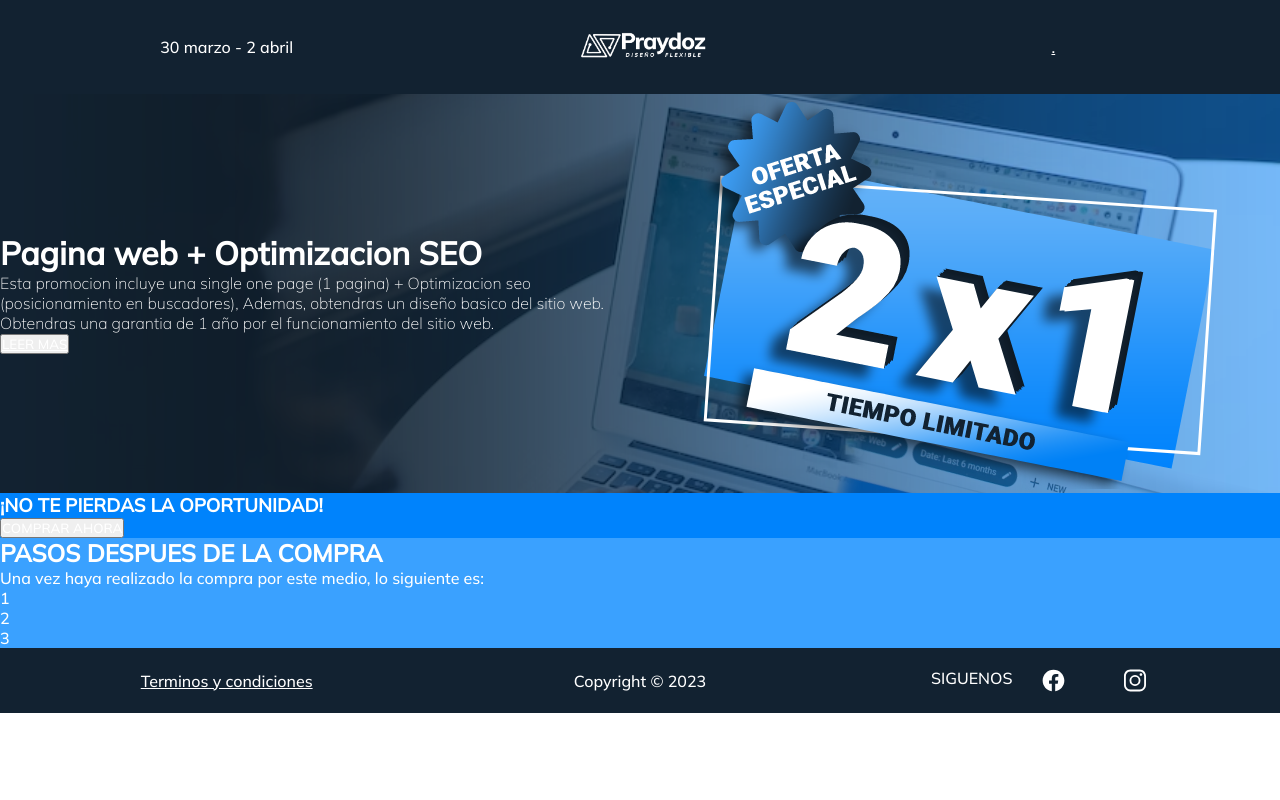
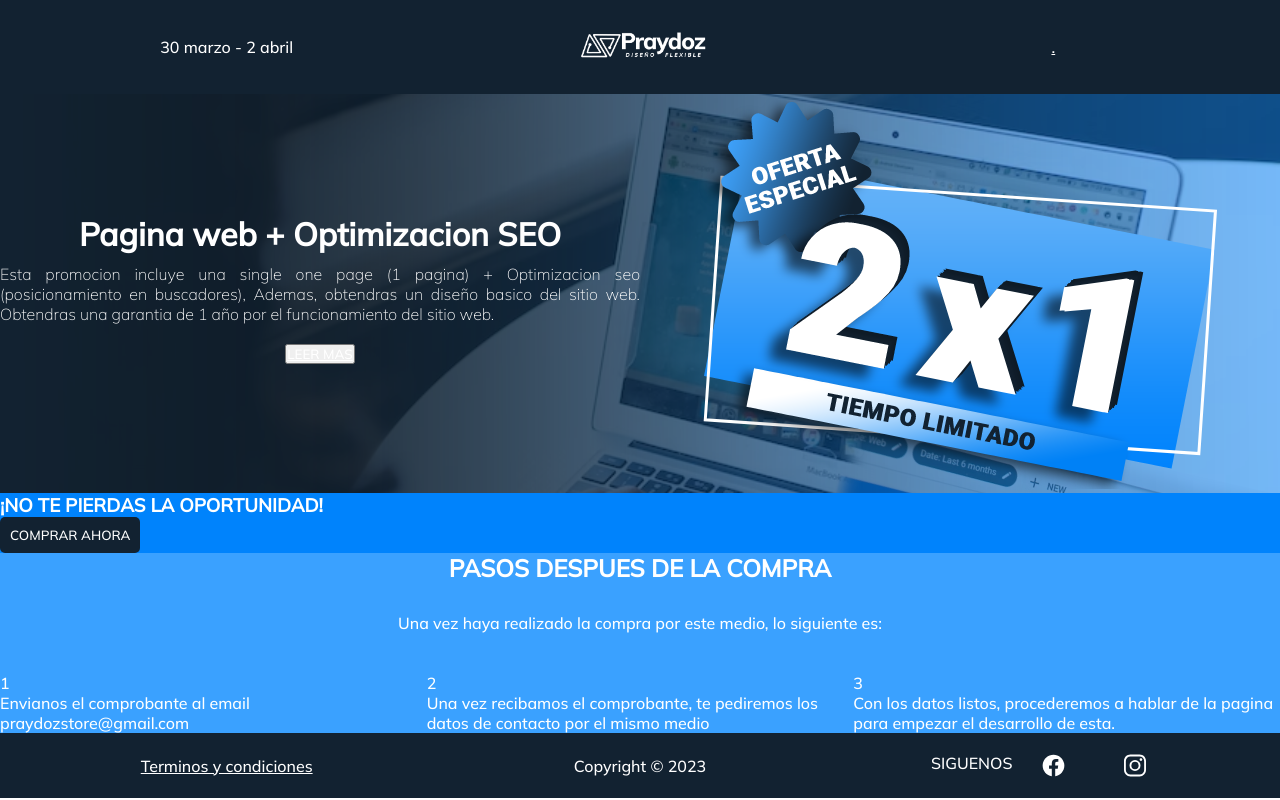
Before and after one commit to Praydoz/promocion, a plain HTML site: page index.html in a window 1280 px wide. Drawn offline with Linux system fonts and the light colour scheme; a script that the page names is missing.

Commit message:
Add files

```diff
--- a/index.html
+++ b/index.html
@@ -29,7 +29,7 @@
 	<main class="principal">
 		<div class="principal__descripcion">
 			<h1>Pagina web + Optimizacion SEO</h1>
-			<p style="font-weight: lighter;">Esta promocion incluye una single one page (1 pagina) + Optimizacion seo (posicionamiento en buscadores), Ademas, obtendras un diseño basico del sitio web. Obtendras una garantia de 1 año por el funcionamiento del sitio web.</p>
+			<p style="font-weight: lighter; text-align: justify;">Esta promocion incluye una single one page (1 pagina) + Optimizacion seo (posicionamiento en buscadores), Ademas, obtendras un diseño basico del sitio web. Obtendras una garantia de 1 año por el funcionamiento del sitio web.</p>
 			<button> <a href="#">LEER MAS</a></button>
 		</div>
 		<div>
@@ -38,20 +38,28 @@
 	</main>
 
 	<section class="contador" style="background-color: #0083fc;">
-		<div>
+		<div class="contador__caja">
 			<h3>¡NO TE PIERDAS LA OPORTUNIDAD! </h3>
-
-			<button>COMPRAR AHORA</button>
+			<button style="background-color: #122231; color: #ffffff; border: none; padding: 10px; border-radius: 5px;">COMPRAR AHORA</button>
 		</div>
 	</section>
 
-	<section class="pasos" style="background-color: #3aa1ff;">
+	<section class="pasos">
 		<h2>PASOS DESPUES DE LA COMPRA</h2>
 		<p>Una vez haya realizado la compra por este medio, lo siguiente es: </p>
-		<div>
-			<div>1</div>
-			<div>2</div>
-			<div>3</div>
+		<div class="pasos__numero">
+			<div>
+				<div>1</div>
+				<p>Envianos el comprobante al email praydozstore@gmail.com</p>
+			</div>
+			<div>
+				<div>2</div>
+				<p>Una vez recibamos el comprobante, te pediremos los datos de contacto por el mismo medio</p>
+			</div>
+			<div>
+				<div>3</div>
+				<p>Con los datos listos, procederemos a hablar de la pagina para empezar el desarrollo de esta.</p>
+			</div>
 		</div>
 	</section>
 
--- a/style.css
+++ b/style.css
@@ -25,7 +25,24 @@
 }
 
 .principal__descripcion{
+	display: grid;
+	grid-template-rows: repeat(3, 1fr);
+	justify-items: center;
+	align-items: center;
+}
 
+.pasos{
+	background-color: #3aa1ff;
+	display: grid;
+	grid-template-rows: repeat(3, 1fr);
+	justify-items: center;
+
+}
+
+.pasos__numero{
+	display: grid;
+	grid-template-columns: repeat(3, 1fr);
+	justify-items: center;
 }
 
 .pie__redes{
```
